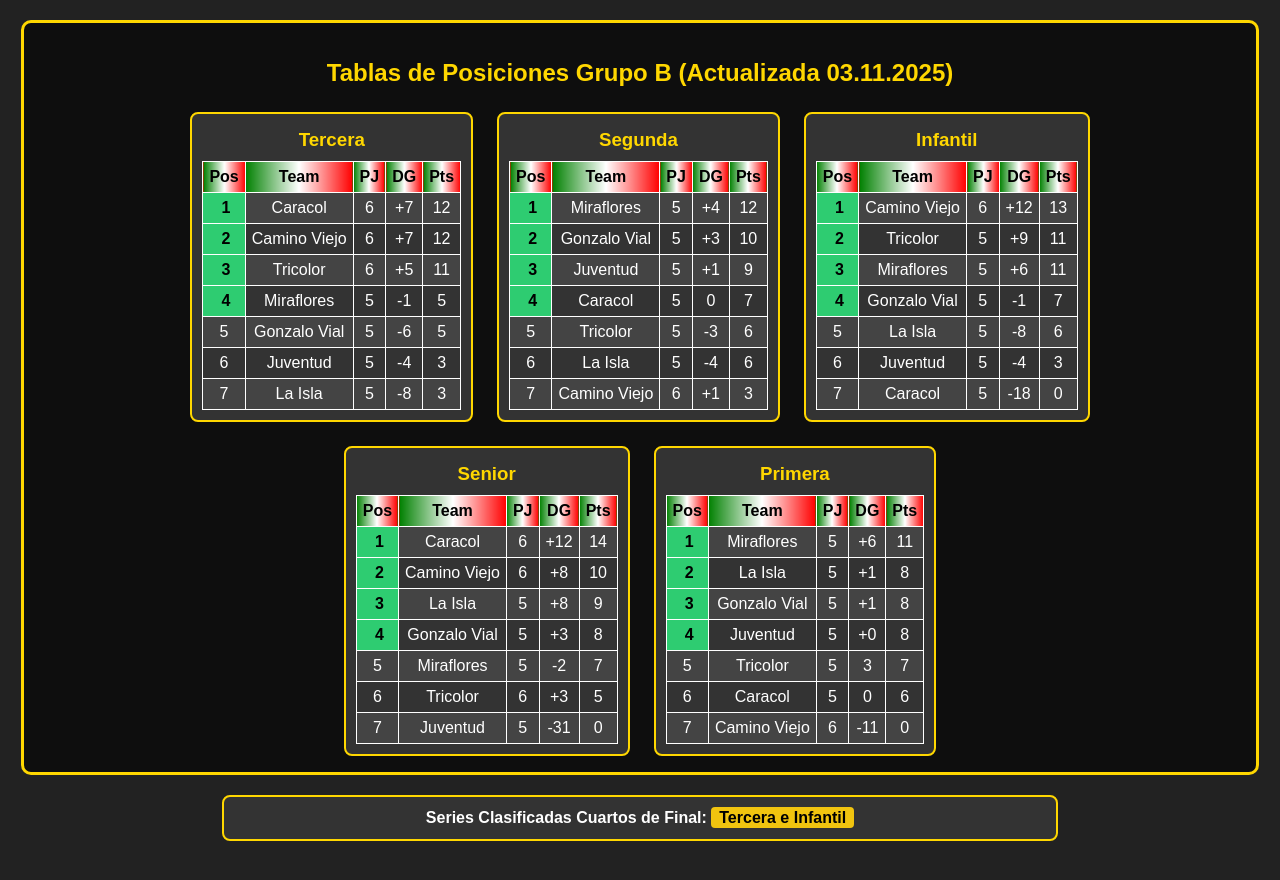
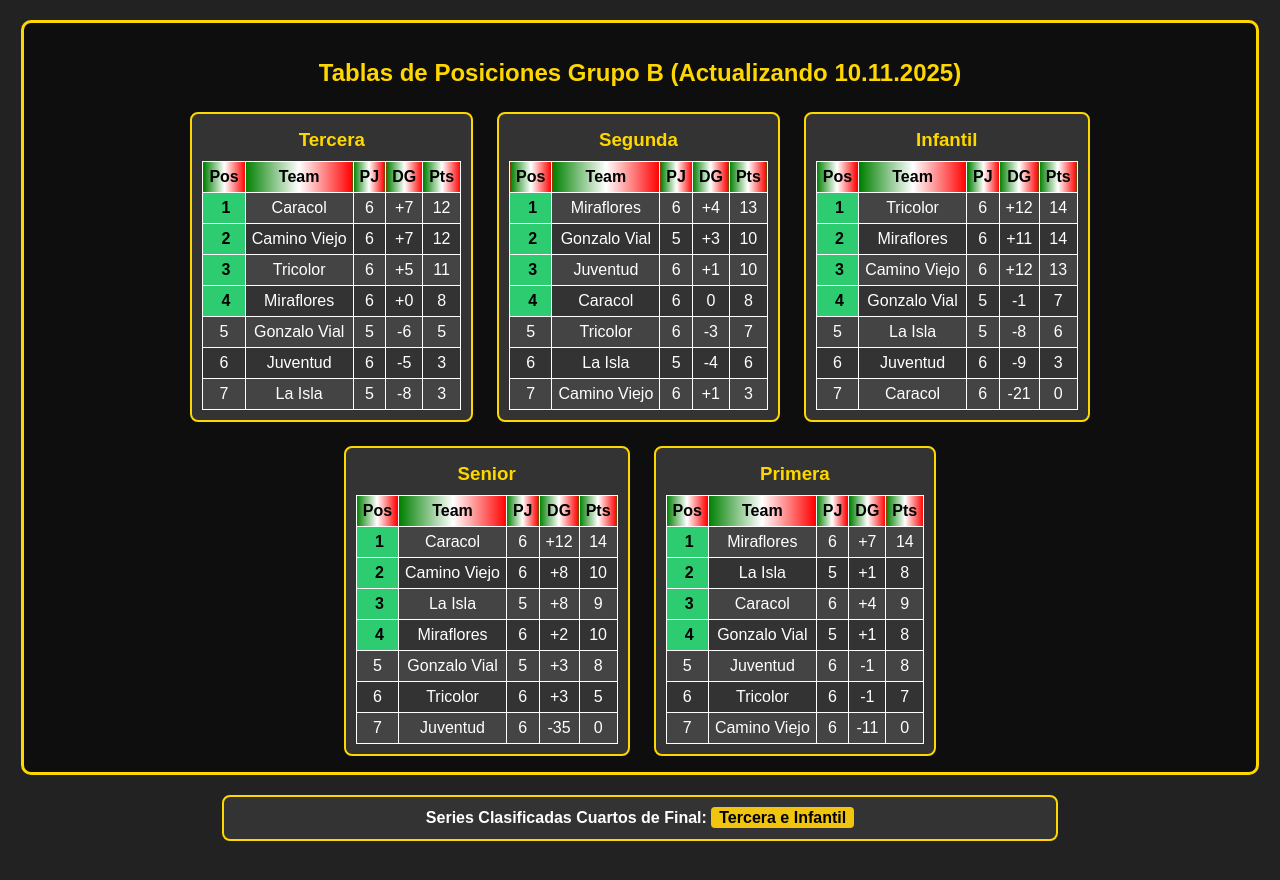
Before and after one commit to rdominguez89/tricolor_website, a plain HTML site: page results_webpage.html in a window 1280 px wide. Shown: the part 364-1244 px from the top of the page. Drawn offline with Linux system fonts and the light colour scheme.

Commit message:
update 10.11.2025 6

```diff
--- a/standings_B_2025_C.html
+++ b/standings_B_2025_C.html
@@ -1,5 +1,5 @@
 <section class="standings">
-  <h2>Tablas de Posiciones Grupo B (Actualizada 03.11.2025)</h2>
+  <h2>Tablas de Posiciones Grupo B (Actualizando 10.11.2025)</h2>
   <div class="tables-container">
 
     <!-- Tercera -->
@@ -10,9 +10,9 @@
         <tr class="pos-1"><td>1</td><td>Caracol</td><td>6</td><td>+7</td><td>12</td></tr>
         <tr class="pos-2"><td>2</td><td>Camino Viejo</td><td>6</td><td>+7</td><td>12</td></tr>
         <tr class="pos-3"><td>3</td><td>Tricolor</td><td>6</td><td>+5</td><td>11</td></tr>
-        <tr class="pos-4"><td>4</td><td>Miraflores</td><td>5</td><td>-1</td><td>5</td></tr>
+        <tr class="pos-4"><td>4</td><td>Miraflores</td><td>6</td><td>+0</td><td>8</td></tr>
         <tr><td>5</td><td>Gonzalo Vial</td><td>5</td><td>-6</td><td>5</td></tr>
-        <tr><td>6</td><td>Juventud</td><td>5</td><td>-4</td><td>3</td></tr>
+        <tr><td>6</td><td>Juventud</td><td>6</td><td>-5</td><td>3</td></tr>
         <tr><td>7</td><td>La Isla</td><td>5</td><td>-8</td><td>3</td></tr>
       </table>
     </div>
@@ -22,11 +22,11 @@
       <h3>Segunda</h3>
       <table>
         <tr><th>Pos</th><th>Team</th><th>PJ</th><th>DG</th><th>Pts</th></tr>
-        <tr class="pos-1"><td>1</td><td>Miraflores</td><td>5</td><td>+4</td><td>12</td></tr>
+        <tr class="pos-1"><td>1</td><td>Miraflores</td><td>6</td><td>+4</td><td>13</td></tr>
         <tr class="pos-2"><td>2</td><td>Gonzalo Vial</td><td>5</td><td>+3</td><td>10</td></tr>
-        <tr class="pos-3"><td>3</td><td>Juventud</td><td>5</td><td>+1</td><td>9</td></tr>
-        <tr class="pos-4"><td>4</td><td>Caracol</td><td>5</td><td>0</td><td>7</td></tr>
-        <tr><td>5</td><td>Tricolor</td><td>5</td><td>-3</td><td>6</td></tr>
+        <tr class="pos-3"><td>3</td><td>Juventud</td><td>6</td><td>+1</td><td>10</td></tr>
+        <tr class="pos-4"><td>4</td><td>Caracol</td><td>6</td><td>0</td><td>8</td></tr>
+        <tr><td>5</td><td>Tricolor</td><td>6</td><td>-3</td><td>7</td></tr>
         <tr><td>6</td><td>La Isla</td><td>5</td><td>-4</td><td>6</td></tr>
         <tr><td>7</td><td>Camino Viejo</td><td>6</td><td>+1</td><td>3</td></tr>
       </table>
@@ -37,13 +37,13 @@
       <h3>Infantil</h3>
       <table>
         <tr><th>Pos</th><th>Team</th><th>PJ</th><th>DG</th><th>Pts</th></tr>
-        <tr class="pos-1"><td>1</td><td>Camino Viejo</td><td>6</td><td>+12</td><td>13</td></tr>
-        <tr class="pos-2"><td>2</td><td>Tricolor</td><td>5</td><td>+9</td><td>11</td></tr>
-        <tr class="pos-3"><td>3</td><td>Miraflores</td><td>5</td><td>+6</td><td>11</td></tr>
+        <tr class="pos-1"><td>1</td><td>Tricolor</td><td>6</td><td>+12</td><td>14</td></tr>
+        <tr class="pos-2"><td>2</td><td>Miraflores</td><td>6</td><td>+11</td><td>14</td></tr>
+        <tr class="pos-3"><td>3</td><td>Camino Viejo</td><td>6</td><td>+12</td><td>13</td></tr>
         <tr class="pos-4"><td>4</td><td>Gonzalo Vial</td><td>5</td><td>-1</td><td>7</td></tr>
         <tr><td>5</td><td>La Isla</td><td>5</td><td>-8</td><td>6</td></tr>
-        <tr><td>6</td><td>Juventud</td><td>5</td><td>-4</td><td>3</td></tr>
-        <tr><td>7</td><td>Caracol</td><td>5</td><td>-18</td><td>0</td></tr>
+        <tr><td>6</td><td>Juventud</td><td>6</td><td>-9</td><td>3</td></tr>
+        <tr><td>7</td><td>Caracol</td><td>6</td><td>-21</td><td>0</td></tr>
       </table>
     </div>
 
@@ -55,10 +55,10 @@
         <tr class="pos-1"><td>1</td><td>Caracol</td><td>6</td><td>+12</td><td>14</td></tr>
         <tr class="pos-2"><td>2</td><td>Camino Viejo</td><td>6</td><td>+8</td><td>10</td></tr>
         <tr class="pos-3"><td>3</td><td>La Isla</td><td>5</td><td>+8</td><td>9</td></tr>
-        <tr class="pos-4"><td>4</td><td>Gonzalo Vial</td><td>5</td><td>+3</td><td>8</td></tr>
-        <tr><td>5</td><td>Miraflores</td><td>5</td><td>-2</td><td>7</td></tr>
+        <tr class="pos-4"><td>4</td><td>Miraflores</td><td>6</td><td>+2</td><td>10</td></tr>
+        <tr><td>5</td><td>Gonzalo Vial</td><td>5</td><td>+3</td><td>8</td></tr>
         <tr><td>6</td><td>Tricolor</td><td>6</td><td>+3</td><td>5</td></tr>
-        <tr><td>7</td><td>Juventud</td><td>5</td><td>-31</td><td>0</td></tr>
+        <tr><td>7</td><td>Juventud</td><td>6</td><td>-35</td><td>0</td></tr>
       </table>
     </div>
 
@@ -67,12 +67,12 @@
       <h3>Primera</h3>
       <table>
         <tr><th>Pos</th><th>Team</th><th>PJ</th><th>DG</th><th>Pts</th></tr>
-        <tr class="pos-1"><td>1</td><td>Miraflores</td><td>5</td><td>+6</td><td>11</td></tr>
+        <tr class="pos-1"><td>1</td><td>Miraflores</td><td>6</td><td>+7</td><td>14</td></tr>
         <tr class="pos-2"><td>2</td><td>La Isla</td><td>5</td><td>+1</td><td>8</td></tr>
-        <tr class="pos-3"><td>3</td><td>Gonzalo Vial</td><td>5</td><td>+1</td><td>8</td></tr>
-        <tr class="pos-4"><td>4</td><td>Juventud</td><td>5</td><td>+0</td><td>8</td></tr>
-        <tr><td>5</td><td>Tricolor</td><td>5</td><td>3</td><td>7</td></tr>
-        <tr><td>6</td><td>Caracol</td><td>5</td><td>0</td><td>6</td></tr>
+        <tr class="pos-3"><td>3</td><td>Caracol</td><td>6</td><td>+4</td><td>9</td></tr>
+        <tr class="pos-4"><td>4</td><td>Gonzalo Vial</td><td>5</td><td>+1</td><td>8</td></tr>
+        <tr><td>5</td><td>Juventud</td><td>6</td><td>-1</td><td>8</td></tr>
+        <tr><td>6</td><td>Tricolor</td><td>6</td><td>-1</td><td>7</td></tr>
         <tr><td>7</td><td>Camino Viejo</td><td>6</td><td>-11</td><td>0</td></tr>
       </table>
     </div>
```
